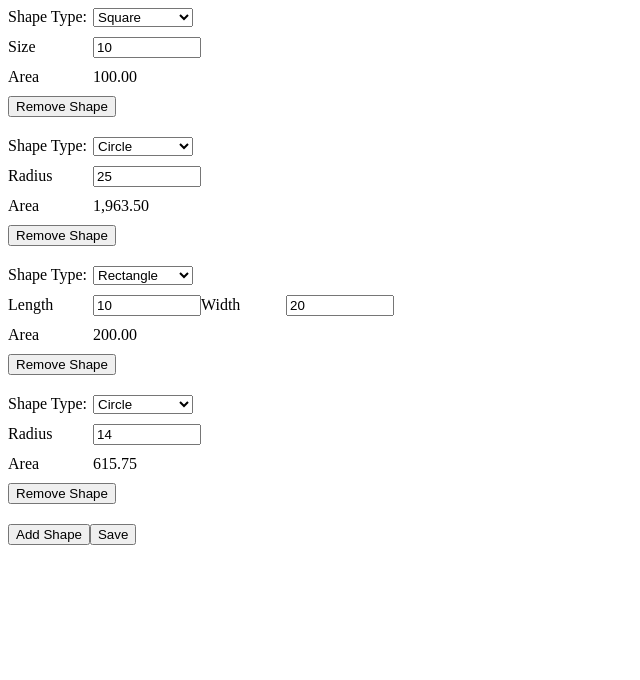
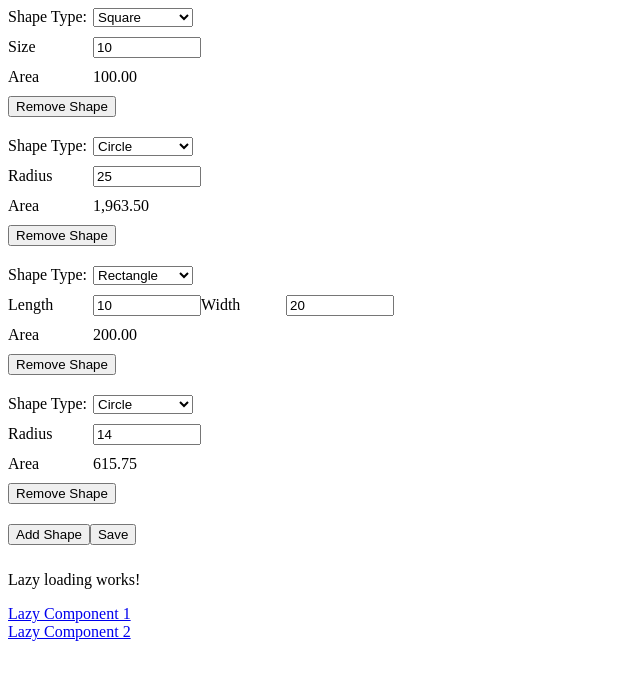
Before and after one commit to rokasasmena/shape-editor, an Angular app in the folder shape-editor/: page / in a window 1280 px wide. Shown: the top 680 px of the page, without its empty margins (0-640 px from the left). Built offline with nearby package versions, Linux system fonts and the light colour scheme.

Commit message:
Lazy loading implemented. Routes with path's added.

```diff
--- a/shape-editor/src/app/app-routing.module.ts
+++ b/shape-editor/src/app/app-routing.module.ts
@@ -1,10 +1,14 @@
 import { NgModule } from '@angular/core';
 import { RouterModule, Routes } from '@angular/router';
+import { LazyRoutingModule } from "./lazy-loading/lazy-routing.module";
 
-const routes: Routes = [];
+const routes: Routes = [
+  { path: '', redirectTo: '/lazy-component-1', pathMatch: 'full' },
+  { path: 'lazy-component-1', loadChildren: () => import('./lazy-loading/lazy.module').then(m => m.LazyModule) }
+];
 
 @NgModule({
-  imports: [RouterModule.forRoot(routes)],
+  imports: [RouterModule.forRoot(routes), LazyRoutingModule],
   exports: [RouterModule]
 })
 export class AppRoutingModule { }
--- a/shape-editor/src/app/app.component.html
+++ b/shape-editor/src/app/app.component.html
@@ -1 +1,6 @@
 <app-shape-edit></app-shape-edit>
+<router-outlet></router-outlet>
+<nav style="display:grid;">
+  <a routerLink="/lazy-component-1">Lazy Component 1</a>
+  <a routerLink="/lazy-component-2">Lazy Component 2</a>
+</nav>
--- a/shape-editor/src/app/app.module.ts
+++ b/shape-editor/src/app/app.module.ts
@@ -7,6 +7,7 @@ import { AppComponent } from './app.component';
 import { ReactiveFormsModule } from '@angular/forms';
 import { ShapeEditComponent } from './shape-edit/shape-editor-component/shape-edit.component';
 import { ShapesService } from './shape-edit/shapes.service';
+import { LazyModule } from './lazy-loading/lazy.module';
 
 @NgModule({
   declarations: [
@@ -17,7 +18,8 @@ import { ShapesService } from './shape-edit/shapes.service';
     BrowserModule,
     AppRoutingModule,
     FormsModule,
-    ReactiveFormsModule
+    ReactiveFormsModule,
+    LazyModule
   ],
   providers: [ShapesService],
   bootstrap: [AppComponent]
--- /dev/null
+++ b/shape-editor/src/app/lazy-loading/lazy/lazy.component.html
@@ -0,0 +1 @@
+<p>Lazy loading works!</p>
--- /dev/null
+++ b/shape-editor/src/app/lazy-loading/lazy2/lazy2.component.html
@@ -0,0 +1 @@
+<p>Second component of lazy loading works!</p>
```
Also changed, not shown: shape-editor/src/app/lazy-loading/lazy-routing.module.ts (added, +16 -0 lines), shape-editor/src/app/lazy-loading/lazy.module.ts (added, +19 -0 lines), shape-editor/src/app/lazy-loading/lazy/lazy.component.ts (added, +10 -0 lines), shape-editor/src/app/lazy-loading/lazy2/lazy2.component.ts (added, +10 -0 lines), shape-editor/src/app/lazy-loading/lazy/lazy.component.scss (added), shape-editor/src/app/lazy-loading/lazy2/lazy2.component.scss (added), 2 other files (tests, documents, lock files or other folders).
